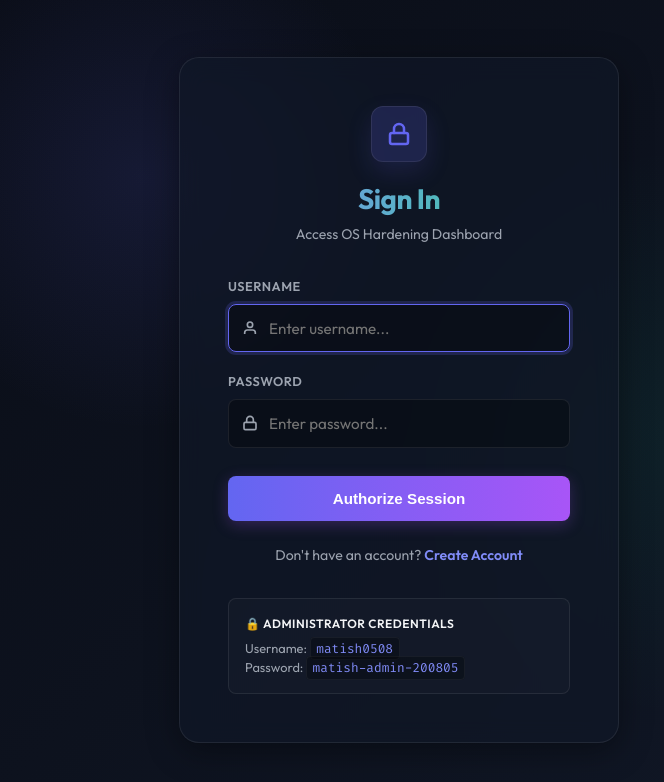
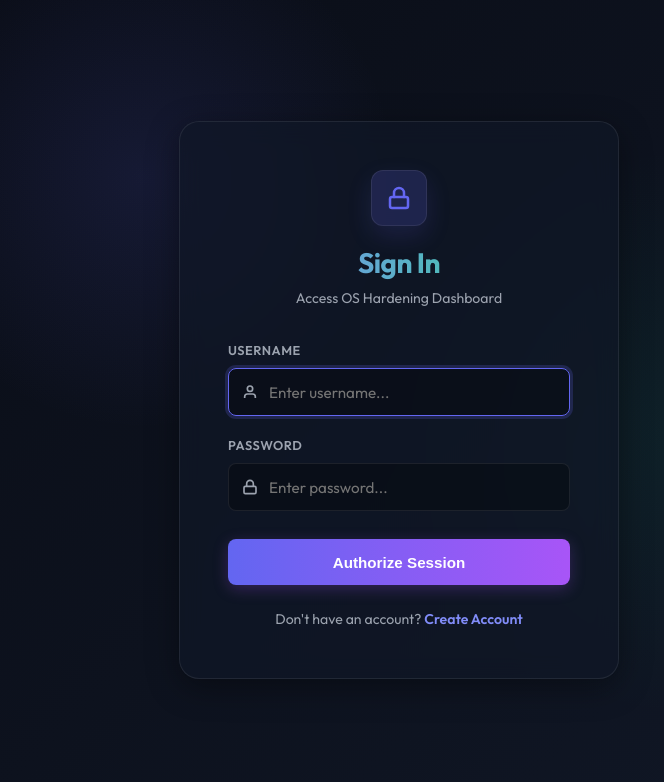
Before and after one commit to Matishvar/os-hardening-assistant, a Django app: page /login/ in a window 1280 px wide. Shown: the top 782 px of the page, without its empty margins (241-905 px from the left). Run offline with Django 5.2, Linux system fonts and the light colour scheme; data comes from the database, SQL or seed files in the repository; data that the repository does not hold is empty.

Commit message:
Security: Remove administrator credentials helper text from the login view

```diff
--- a/templates/login.html
+++ b/templates/login.html
@@ -243,12 +243,6 @@
       <div style="margin-top: 1.5rem; font-size: 0.88rem; color: var(--text-secondary);">
         Don't have an account? <a href="{% url 'register' %}" style="color: #818cf8; text-decoration: none; font-weight: 600;">Create Account</a>
       </div>
-
-      <div class="default-creds">
-        <h4>🔒 Administrator Credentials</h4>
-        Username: <code>matish0508</code><br>
-        Password: <code>matish-admin-200805</code>
-      </div>
     </div>
   </div>
 </body>
```
